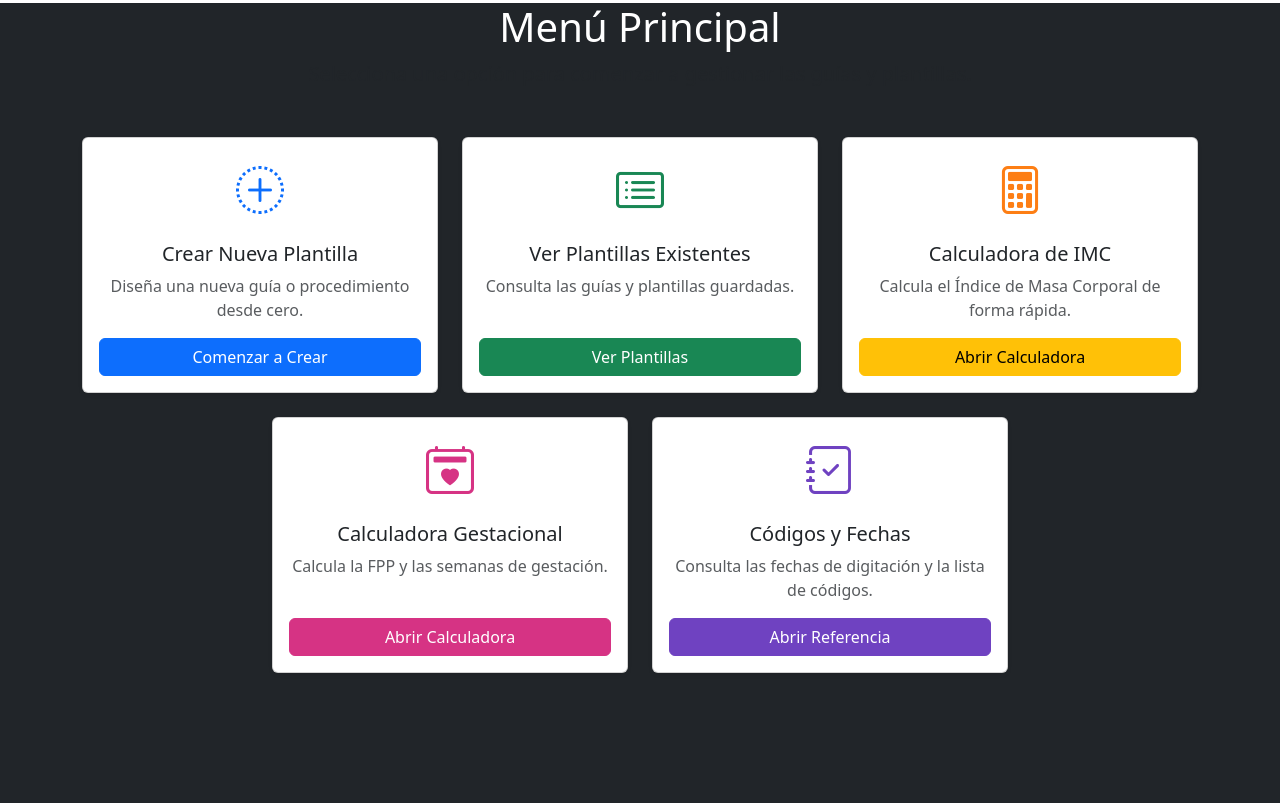
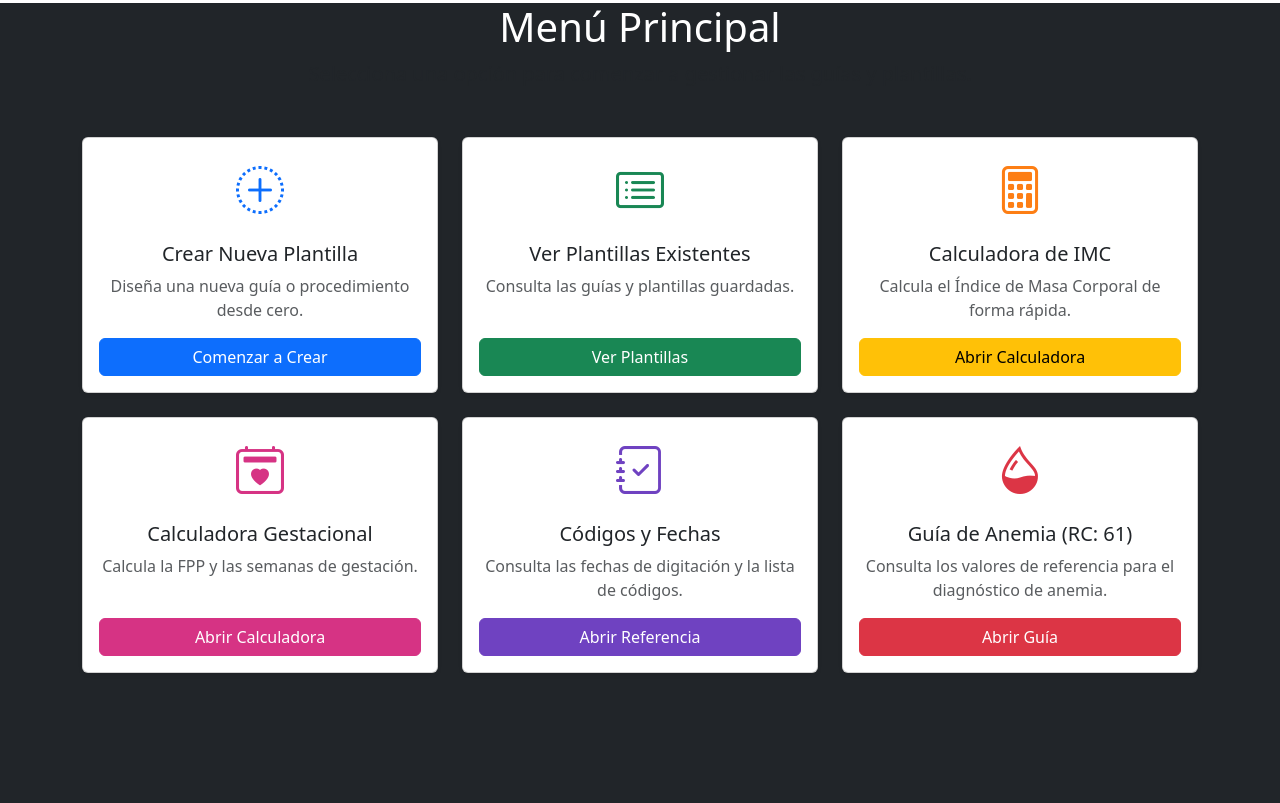
Before and after one commit to juanccm717-cyber/gestor-plantillas-web, a Flask app: page /menu in a window 1280 px wide. Shown: the part 101-904 px from the top of the page. Run offline with Flask 3, Linux system fonts and the light colour scheme; the visitor is signed in with stand-in values (Sample User, id 1); some libraries are stand-ins or nearby versions.

Commit message:
Feature: Añadir Guía de Referencia de Anemia (RC: 61)

```diff
--- a/api/index.py
+++ b/api/index.py
@@ -200,6 +200,58 @@ RELACION_CODIGO_ACTIVIDADES = {
     '015': {'414', '415', '416'},
     'DEFAULT': {'003', '004', '014', '015', '301'}
 }
+
+# --- DATOS PARA LA GUÍA DE REFERENCIA DE ANEMIA (RC: 61) ---
+DATOS_TABLA_ANEMIA = [
+    # N° | EDAD | SEXO | CONDICIÓN | EDAD GEST. | RN PREMATURO | VALOR HB | ACCIÓN 01 | ACCIÓN 02
+    ('1.1', '<=7d', 'A', 'NO APLICA', 'NO APLICA', 'SI', '> 13', 'Normal', 'No permite ingreso de "anemia"'),
+    ('1.2', '<=7d', 'A', 'NO APLICA', 'NO APLICA', 'SI', '<= 13', 'Anemia', 'Permite ingreso de "anemia"'),
+    ('1.3', '8d - 28d', 'A', 'NO APLICA', 'NO APLICA', 'SI', '> 10', 'Normal', 'No permite ingreso de "anemia"'),
+    ('1.4', '8d - 28d', 'A', 'NO APLICA', 'NO APLICA', 'SI', '<= 10', 'Anemia', 'Permite ingreso de "anemia"'),
+    ('1.5', '29d - <2m', 'A', 'NO APLICA', 'NO APLICA', 'SI', '> 8', 'Normal', 'No permite ingreso de "anemia"'),
+    ('1.6', '29d - <2m', 'A', 'NO APLICA', 'NO APLICA', 'SI', '<= 8', 'Anemia', 'Permite ingreso de "anemia"'),
+    ('2.1', '<2m', 'A', 'NO APLICA', 'NO APLICA', 'NO', '13.5 - 18.5', 'Normal', 'No permite ingreso de "anemia"'),
+    ('2.2', '<2m', 'A', 'NO APLICA', 'NO APLICA', 'NO', '< 13.5', 'Anemia', 'Permite ingreso de "anemia"'),
+    ('3.1', '2m - 5m29d', 'A', 'NO APLICA', 'NO APLICA', 'NO APLICA', '9.5 - 13.5', 'Normal', 'No permite ingreso de "anemia"'),
+    ('3.2', '2m - 5m29d', 'A', 'NO APLICA', 'NO APLICA', 'NO APLICA', '< 9.5', 'Anemia', 'Permite ingreso de "anemia"'),
+    ('4.1', '6m - 23m29d', 'A', 'NO APLICA', 'NO APLICA', 'NO APLICA', '>= 10.5', 'Normal', 'No permite ingreso de "anemia"'),
+    ('4.2', '6m - 23m29d', 'A', 'NO APLICA', 'NO APLICA', 'NO APLICA', '9.5 - 10.4', 'Anemia Leve', 'Permite ingreso de "anemia"'),
+    ('4.3', '6m - 23m29d', 'A', 'NO APLICA', 'NO APLICA', 'NO APLICA', '7.0 - 9.4', 'Anemia Moderada', 'Permite ingreso de "anemia"'),
+    ('4.4', '6m - 23m29d', 'A', 'NO APLICA', 'NO APLICA', 'NO APLICA', '< 7.0', 'Anemia Severa', 'Permite ingreso de "anemia"'),
+    ('5.1', '24m - 4a11m29d', 'A', 'NO APLICA', 'NO APLICA', 'NO APLICA', '>= 11.0', 'Normal', 'No permite ingreso de "anemia"'),
+    ('5.2', '24m - 4a11m29d', 'A', 'NO APLICA', 'NO APLICA', 'NO APLICA', '10.0 - 10.9', 'Anemia Leve', 'Permite ingreso de "anemia"'),
+    ('5.3', '24m - 4a11m29d', 'A', 'NO APLICA', 'NO APLICA', 'NO APLICA', '7.0 - 9.9', 'Anemia Moderada', 'Permite ingreso de "anemia"'),
+    ('5.4', '24m - 4a11m29d', 'A', 'NO APLICA', 'NO APLICA', 'NO APLICA', '< 7.0', 'Anemia Severa', 'Permite ingreso de "anemia"'),
+    ('6.1', '5a - 11a11m29d', 'A', 'NO APLICA', 'NO APLICA', 'NO APLICA', '>= 11.5', 'Normal', 'No permite ingreso de "anemia"'),
+    ('6.2', '5a - 11a11m29d', 'A', 'NO APLICA', 'NO APLICA', 'NO APLICA', '11.0 - 11.4', 'Anemia Leve', 'Permite ingreso de "anemia"'),
+    ('6.3', '5a - 11a11m29d', 'A', 'NO APLICA', 'NO APLICA', 'NO APLICA', '8.0 - 10.9', 'Anemia Moderada', 'Permite ingreso de "anemia"'),
+    ('6.4', '5a - 11a11m29d', 'A', 'NO APLICA', 'NO APLICA', 'NO APLICA', '< 8.0', 'Anemia Severa', 'Permite ingreso de "anemia"'),
+    ('7.1', '12a - 14a11m29d', 'A', 'NO APLICA', 'NO APLICA', 'NO APLICA', '>= 12.0', 'Normal', 'No permite ingreso de "anemia"'),
+    ('7.2', '12a - 14a11m29d', 'A', 'NO APLICA', 'NO APLICA', 'NO APLICA', '11.0 - 11.9', 'Anemia Leve', 'Permite ingreso de "anemia"'),
+    ('7.3', '12a - 14a11m29d', 'A', 'NO APLICA', 'NO APLICA', 'NO APLICA', '8.0 - 10.9', 'Anemia Moderada', 'Permite ingreso de "anemia"'),
+    ('7.4', '12a - 14a11m29d', 'A', 'NO APLICA', 'NO APLICA', 'NO APLICA', '< 8.0', 'Anemia Severa', 'Permite ingreso de "anemia"'),
+    ('8.1', '>=15a', 'M', 'NO APLICA', 'NO APLICA', 'NO APLICA', '>= 13.0', 'Normal', 'No permite ingreso de "anemia"'),
+    ('8.2', '>=15a', 'M', 'NO APLICA', 'NO APLICA', 'NO APLICA', '11.0 - 12.9', 'Anemia Leve', 'Permite ingreso de "anemia"'),
+    ('8.3', '>=15a', 'M', 'NO APLICA', 'NO APLICA', 'NO APLICA', '8.0 - 10.9', 'Anemia Moderada', 'Permite ingreso de "anemia"'),
+    ('8.4', '>=15a', 'M', 'NO APLICA', 'NO APLICA', 'NO APLICA', '< 8.0', 'Anemia Severa', 'Permite ingreso de "anemia"'),
+    ('9.1', '>=15a', 'F', 'NO GESTANTE/NO PUERPERA', 'NO APLICA', 'NO APLICA', '>= 12.0', 'Normal', 'No permite ingreso de "anemia"'),
+    ('9.2', '>=15a', 'F', 'NO GESTANTE/NO PUERPERA', 'NO APLICA', 'NO APLICA', '11.0 - 11.9', 'Anemia Leve', 'Permite ingreso de "anemia"'),
+    ('9.3', '>=15a', 'F', 'NO GESTANTE/NO PUERPERA', 'NO APLICA', 'NO APLICA', '8.0 - 10.9', 'Anemia Moderada', 'Permite ingreso de "anemia"'),
+    ('9.4', '>=15a', 'F', 'NO GESTANTE/NO PUERPERA', 'NO APLICA', 'NO APLICA', '< 8.0', 'Anemia Severa', 'Permite ingreso de "anemia"'),
+    ('10.1', '>=9a', 'F', 'GESTANTE', 'EG <14', 'NO APLICA', '>= 11.0', 'Normal', 'No permite ingreso de "anemia"'),
+    ('10.2', '>=9a', 'F', 'GESTANTE', 'EG <14', 'NO APLICA', '10.0 - 10.9', 'Anemia Leve', 'Permite ingreso de "anemia"'),
+    ('10.3', '>=9a', 'F', 'GESTANTE', 'EG <14', 'NO APLICA', '7.0 - 9.9', 'Anemia Moderada', 'Permite ingreso de "anemia"'),
+    ('10.4', '>=9a', 'F', 'GESTANTE', 'EG <14', 'NO APLICA', '< 7.0', 'Anemia Severa', 'Permite ingreso de "anemia"'),
+    ('10.5', '>=9a', 'F', 'GESTANTE', 'EG 14-28', 'NO APLICA', '>= 10.5', 'Normal', 'No permite ingreso de "anemia"'),
+    ('10.6', '>=9a', 'F', 'GESTANTE', 'EG 14-28', 'NO APLICA', '9.5 - 10.4', 'Anemia Leve', 'Permite ingreso de "anemia"'),
+    ('10.7', '>=9a', 'F', 'GESTANTE', 'EG 14-28', 'NO APLICA', '7.0 - 9.4', 'Anemia Moderada', 'Permite ingreso de "anemia"'),
+    ('10.8', '>=9a', 'F', 'GESTANTE', 'EG 14-28', 'NO APLICA', '< 7.0', 'Anemia Severa', 'Permite ingreso de "anemia"'),
+    ('11.1', '>=9a', 'F', 'PUERPERA', 'NO APLICA', 'NO APLICA', '>= 12.0', 'Normal', 'No permite ingreso de "anemia"'),
+    ('11.2', '>=9a', 'F', 'PUERPERA', 'NO APLICA', 'NO APLICA', '11.0 - 11.9', 'Anemia Leve', 'Permite ingreso de "anemia"'),
+    ('11.3', '>=9a', 'F', 'PUERPERA', 'NO APLICA', 'NO APLICA', '8.0 - 10.9', 'Anemia Moderada', 'Permite ingreso de "anemia"'),
+    ('11.4', '>=9a', 'F', 'PUERPERA', 'NO APLICA', 'NO APLICA', '< 8.0', 'Anemia Severa', 'Permite ingreso de "anemia"'),
+]
+
 
 # --- INICIO DE LA APLICACIÓN FLASK ---
 app = Flask(__name__, template_folder=os.path.join(os.path.dirname(os.path.abspath(__file__)), '..', 'templates'))
@@ -502,6 +554,15 @@ def referencia_codigos():
     # Pasamos las fechas y la lista de códigos a la plantilla
     return render_template('referencia_codigos.html', fechas=fechas, codigos=CODIGOS_PRESTACIONALES_CATEGORIZADOS)
 
+# --- RUTA PARA LA GUÍA DE REFERENCIA DE ANEMIA (RC: 61) ---
+@app.route('/guia_anemia')
+def guia_anemia():
+    if 'username' not in session:
+        return redirect(url_for('login'))
+
+    # Pasamos los datos de la tabla a la plantilla
+    return render_template('guia_anemia.html', datos_anemia=DATOS_TABLA_ANEMIA)
+
 
 if __name__ == '__main__':
     app.run(debug=True)
--- a/templates/menu.html
+++ b/templates/menu.html
@@ -85,6 +85,19 @@
                 </div>
             </div>
         </div>
+        <!-- Tarjeta para Guía de Referencia de Anemia (RC: 61) -->
+        <div class="col-lg-4 col-md-6">
+            <div class="card h-100 shadow-sm">
+                <div class="card-body text-center d-flex flex-column">
+                    <div class="mb-3">
+                        <i class="bi bi-droplet-half" style="font-size: 3rem; color: #dc3545;"></i>
+                    </div>
+                    <h5 class="card-title">Guía de Anemia (RC: 61)</h5>
+                    <p class="card-text text-muted flex-grow-1">Consulta los valores de referencia para el diagnóstico de anemia.</p>
+                    <a href="{{ url_for('guia_anemia') }}" class="btn btn-danger mt-auto">Abrir Guía</a>
+                </div>
+            </div>
+        </div>
 
     </div>
 </div>
```
